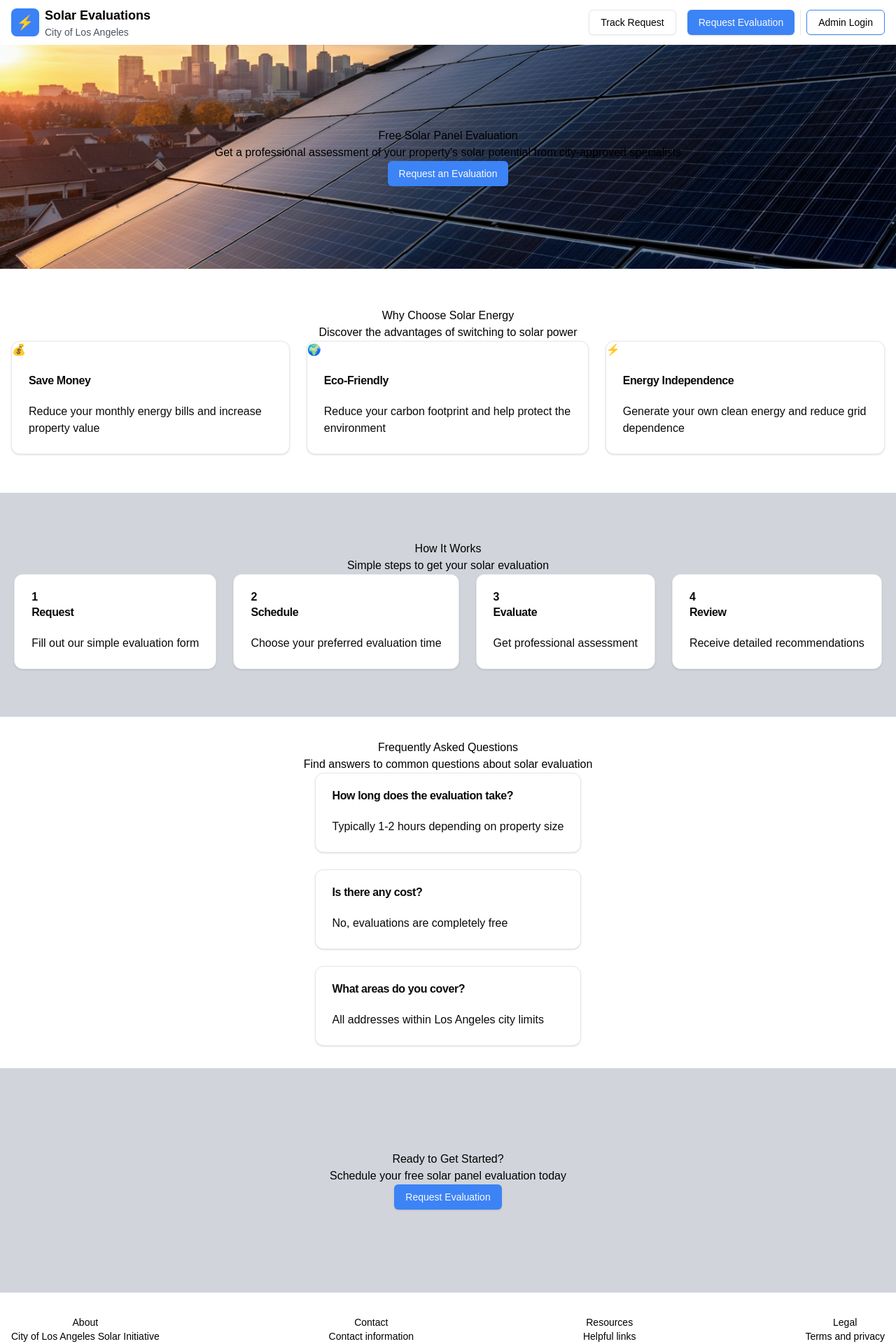
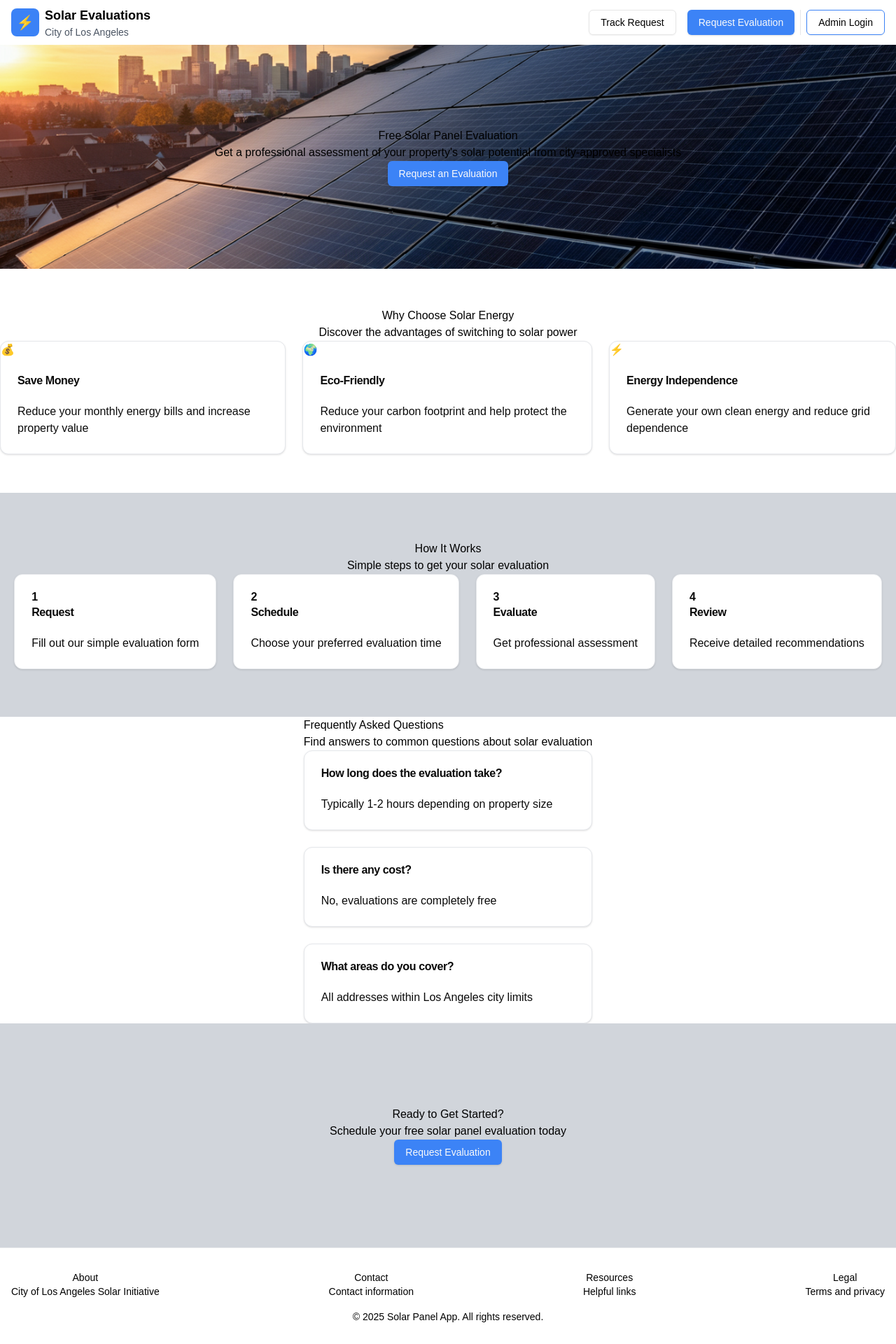
Before and after one commit to chingu-voyages/v52-tier3-team-33, a Next.js app in the folder solar-panel/: page / in a window 1280 px wide. Shown: the top 1920 px of the page at 70% size. Built offline with nearby package versions, Linux system fonts and the light colour scheme.

Commit message:
Change styling dat location

```diff
--- a/solar-panel/src/app/public/page.tsx
+++ b/solar-panel/src/app/public/page.tsx
@@ -9,7 +9,7 @@ import Process from "@/components/layout/sections/process";
 
 export default function Main(): React.ReactNode {
   return (
-    <div className="main">
+    <div className="flex min-h-screen w-full flex-col items-center justify-start pt-[64px]">
       <Hero />
       {/* <SectionSecondaryNavigation /> */}
       <Benefits />
--- a/solar-panel/src/components/layout/footer.tsx
+++ b/solar-panel/src/components/layout/footer.tsx
@@ -1,7 +1,7 @@
 export default function Footer(): React.ReactNode {
   return (
     <footer className="border-t p-4">
-      <div className=" flex flex-col gap-4 container py-4 text-center text-sm">
+      <div className=" flex flex-col gap-4 py-4 text-center text-sm">
         <div className="flex items-center justify-between">
           <div>
             <h3>About</h3>
--- a/solar-panel/src/components/layout/header.tsx
+++ b/solar-panel/src/components/layout/header.tsx
@@ -6,13 +6,15 @@ import { Button } from "@/components/ui/button";
 
 export default function Header(): React.ReactNode {
   return (
-    <header className="header">
-      <div className="navigation-container container">
-        <Link href="/" className="nav-logo">
-          <div className="nav-logo-icon">⚡</div>
-          <div className="nav-logo-text">
-            <h1>Solar Evaluations</h1>
-            <h2>City of Los Angeles</h2>
+    <header className="h-16; fixed inset-x-0 top-0 z-50 w-full bg-white/80 backdrop-blur-sm">
+      <div className="flex w-full max-w-full items-center justify-between px-4 py-2">
+        <Link href="/" className="flex items-center gap-2">
+          <div className="flex size-10 items-center justify-center rounded-lg bg-blue-500 text-xl text-white">
+            ⚡
+          </div>
+          <div className="flex flex-col justify-around">
+            <h1 className="m-0 text-lg font-bold">Solar Evaluations</h1>
+            <h2 className="m-0 text-sm text-gray-600">City of Los Angeles</h2>
           </div>
         </Link>
 
--- a/solar-panel/src/components/layout/sections/benefits.tsx
+++ b/solar-panel/src/components/layout/sections/benefits.tsx
@@ -2,7 +2,10 @@ import { Card, CardContent, CardHeader, CardTitle } from "@/components/ui/card";
 
 export default function Benefits(): React.ReactNode {
   return (
-    <section className="benefits main-section" id="benefits">
+    <section
+      className="flex max-h-96 min-h-80 w-full flex-col items-center justify-center"
+      id="benefits"
+    >
       <h1>Why Choose Solar Energy</h1>
       <p>Discover the advantages of switching to solar power</p>
       <div className="flex gap-6">
--- a/solar-panel/src/components/layout/sections/cta.tsx
+++ b/solar-panel/src/components/layout/sections/cta.tsx
@@ -2,7 +2,10 @@ import { Button } from "@/components/ui/button";
 
 export default function CTA(): React.ReactNode {
   return (
-    <section className="cta main-section" id="cta">
+    <section
+      className="flex max-h-96 min-h-80 w-full flex-col items-center justify-center bg-gray-300"
+      id="cta"
+    >
       <h1>Ready to Get Started?</h1>
       <p>Schedule your free solar panel evaluation today</p>
       <Button>Request Evaluation</Button>
--- a/solar-panel/src/components/layout/sections/hero.tsx
+++ b/solar-panel/src/components/layout/sections/hero.tsx
@@ -2,7 +2,7 @@ import { Button } from "@/components/ui/button";
 
 export default function Hero(): React.ReactNode {
   return (
-    <div className="hero main-section">
+    <div className="flex max-h-96 min-h-80 w-full flex-col items-center justify-center bg-gray-300 bg-[url('../../public/img/hero-img.png')] bg-cover bg-center">
       <h1>Free Solar Panel Evaluation</h1>
       <p>
         Get a professional assessment of your property&apos;s solar potential
--- a/solar-panel/src/components/layout/sections/process.tsx
+++ b/solar-panel/src/components/layout/sections/process.tsx
@@ -2,7 +2,10 @@ import { Card, CardContent, CardHeader, CardTitle } from "@/components/ui/card";
 
 export default function Process(): React.ReactNode {
   return (
-    <section className="process main-section" id="process">
+    <section
+      className="flex max-h-96 min-h-80 w-full flex-col items-center justify-center  bg-gray-300"
+      id="process"
+    >
       <h1>How It Works</h1>
       <p>Simple steps to get your solar evaluation</p>
       <div className="flex gap-6">
--- a/solar-panel/src/styles/globals.css
+++ b/solar-panel/src/styles/globals.css
@@ -1,68 +1,6 @@
 @tailwind base;
 @tailwind components;
 @tailwind utilities;
-
-@layer components {
-
-  /* Global styles */
-  * {
-    @apply box-border m-0 p-0;
-  }
-
-  /* Header styles */
-  .header {
-    @apply w-full fixed top-0 left-0 right-0 z-50 bg-white/80 backdrop-blur-sm h-16;
-  }
-
-  .navigation-container {
-    @apply flex items-center justify-between py-2 px-4 w-full max-w-full;
-  }
-
-  .nav-logo {
-    @apply flex items-center gap-2;
-  }
-
-  .nav-logo-icon {
-    @apply flex h-10 w-10 items-center justify-center rounded-lg bg-blue-500 text-xl text-white;
-  }
-
-  .nav-logo-text {
-    @apply flex flex-col justify-around;
-  }
-
-  .nav-logo-text h1 {
-    @apply text-lg font-bold m-0;
-  }
-
-  .nav-logo-text h2 {
-    @apply text-sm text-gray-600 m-0;
-  }
-
-  /* Main page styles */
-  .main {
-    @apply flex flex-col items-center justify-start w-full min-h-screen pt-[64px];
-  }
-
-  .main-section {
-    @apply flex flex-col items-center justify-center w-full px-4 py-8;
-  }
-
-  .hero {
-    @apply flex flex-col items-center justify-center min-h-80 max-h-96 w-full bg-gray-300 bg-[url('../../public/img/hero-img.png')] bg-cover bg-center;
-  }
-
-  .benefits {
-    @apply flex flex-col items-center justify-center min-h-80 max-h-96 w-full;
-  }
-
-  .process {
-    @apply flex flex-col items-center justify-center min-h-80 max-h-96 w-full  bg-gray-300;
-  }
-
-  .cta {
-    @apply flex flex-col items-center justify-center min-h-80 max-h-96 bg-gray-300;
-  }
-}
 
 @layer base {
   :root {
```
